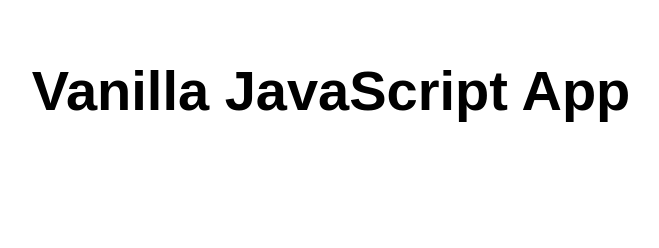
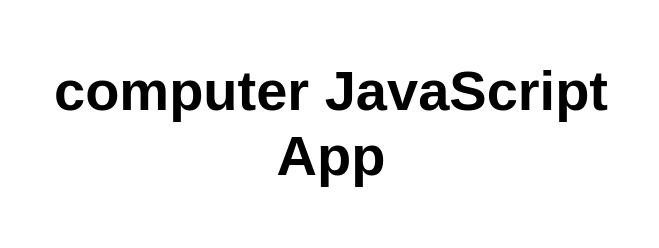
Before and after one commit to Balaseshu/Balaseshukumari, a website: page src/index.html in a window 1280 px wide. Shown: the whole page, without its empty margins (309-968 px from the left). Drawn offline with Linux system fonts and the light colour scheme.

Commit message:
Update index.html

```diff
--- a/src/index.html
+++ b/src/index.html
@@ -10,7 +10,7 @@
 
 <body>
   <main>
-    <h1>Vanilla JavaScript App</h1>
+    <h1>computer JavaScript App</h1>
   </main>
 </body>
 
```
